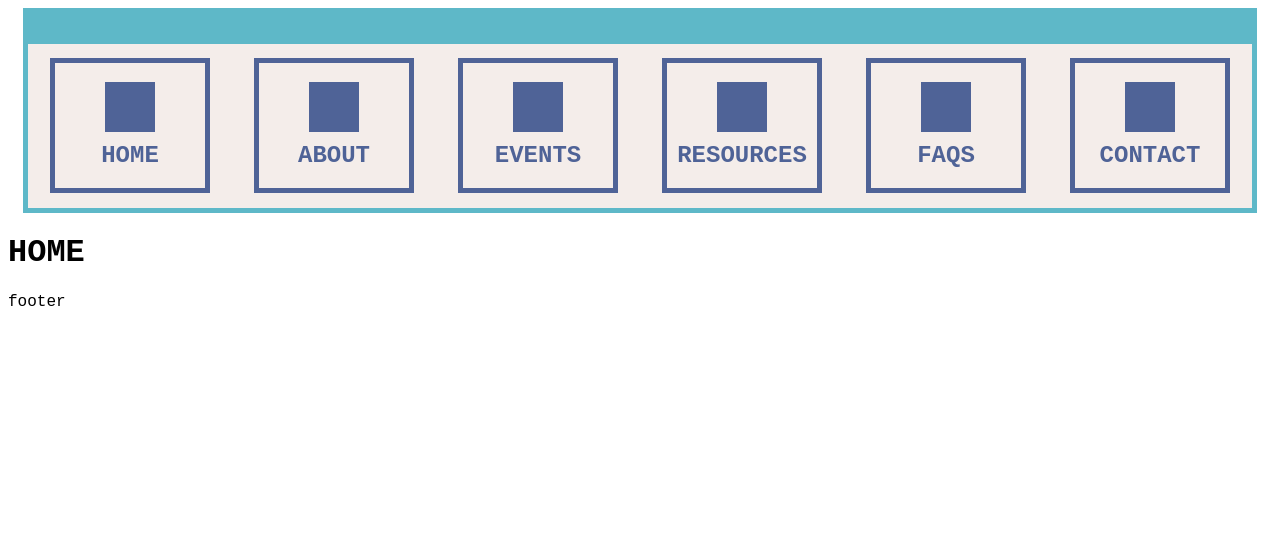
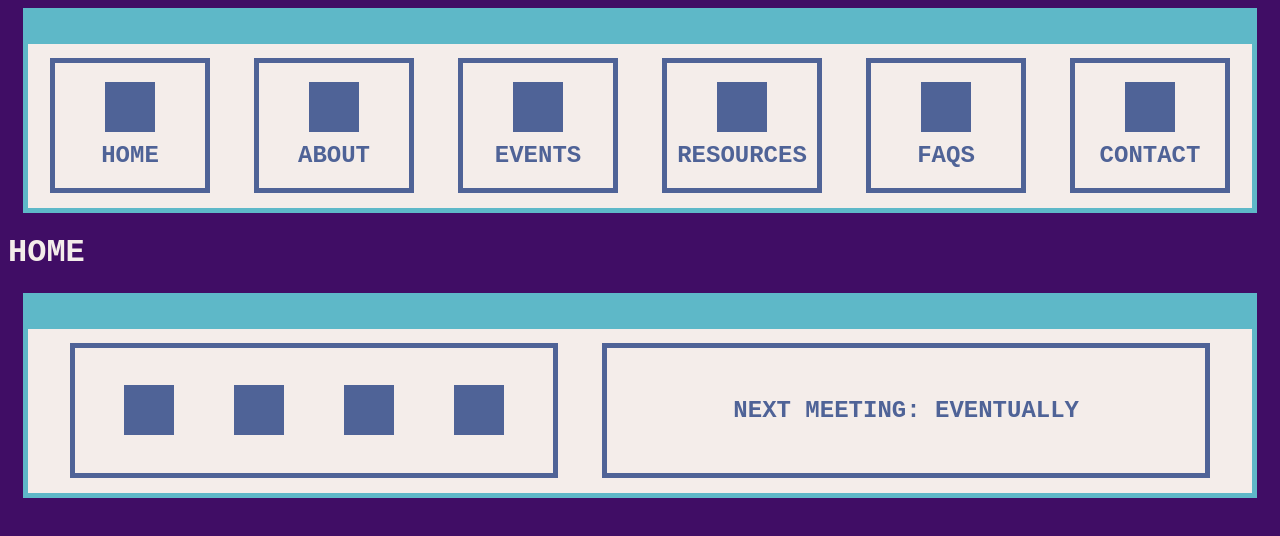
Before and after one commit to gabriel-s-e/AAISWebsite, a Next.js app: page / in a window 1280 px wide. Shown: the top 536 px of the page. Built offline with nearby package versions, Linux system fonts and the light colour scheme; a web font is replaced by a local one.

Commit message:
Added rough footer component styling and font

```diff
--- a/src/app/components/Navbar.module.css
+++ b/src/app/components/Bar.module.css
@@ -1,10 +1,9 @@
 
 .button {
     background-color: #f4edea;
-    color: #4f6397;
     border: 5px solid #4f6397;
-    margin: 22px;
-    margin-top: 14px;
+    margin-left: 22px;
+    margin-right: 22px;
     text-transform: uppercase;
     font-weight: 900;
     text-decoration: none;
@@ -16,10 +15,11 @@
     align-items: center;
     justify-content: center;
     font-size: x-large;
+    color: #4f6397;
     flex-direction: column;
 }
 
-.navbar {
+.bar {
     background-color: #f4edea;
     border: 5px solid #5eb8c8;
     width: 80%;
@@ -36,6 +36,7 @@
     display: flex;
     justify-content: center;
     align-items: center;
+    margin: 14px;
 }
 
 .shape {
@@ -44,6 +45,40 @@
     background-color: #4f6397;
 }
 
+.marginshape {
+    height: 50px;
+    width: 50px;
+    background-color: #4f6397;
+    margin: 30px;
+}
+
 .buttontitle {
     margin-top: 10px;
 }
+
+.linkbox {
+    border: 5px solid #4f6397;
+    display: flex;
+    flex-direction: column;
+    justify-content: center;
+    align-items: center;
+    width: 40%;
+    height: 125px;
+    margin-left: 22px;
+    margin-right: 22px;
+}
+
+.meetbox {
+    border: 5px solid #4f6397;
+    display: flex;
+    justify-content: center;
+    align-items: center;
+    width: 50%;
+    height: 125px;
+    margin-left: 22px;
+    margin-right: 22px;
+    font-size: x-large;
+    color: #4f6397;
+    font-weight: 900;
+    text-transform: uppercase;
+}
--- a/src/app/components/footer.jsx
+++ b/src/app/components/footer.jsx
@@ -1,5 +1,21 @@
+import styles from "./Bar.module.css"
+
 export default function Footer() {
   return (
-    <div>footer</div>
+    <div className={styles.bar}>
+      <div className={styles.links}>
+        <div className={styles.linkbox}>
+          <div className={styles.links}>
+            <div className={styles.marginshape}> </div>
+            <div className={styles.marginshape}> </div>
+            <div className={styles.marginshape}> </div>
+            <div className={styles.marginshape}> </div>
+          </div>
+        </div>
+        <div className={styles.meetbox}>
+          Next meeting: Eventually
+        </div>
+      </div>
+    </div>
   )
 }
--- a/src/app/components/navbar.jsx
+++ b/src/app/components/navbar.jsx
@@ -1,10 +1,10 @@
 import Link from "next/link"
-import styles from "./Navbar.module.css"
+import styles from "./Bar.module.css"
 
 export default function Navbar() {
   return (
-    <nav className={styles.navbar}>
-      <div className={styles.navbartop}></div>
+    <nav className={styles.bar}>
+      {/* <div className={styles.navbartop}></div> */}
       <div className={styles.links}>
         <Link href="/" className={styles.button}>
           <div className={styles.shape}></div>
--- a/src/app/globals.css
+++ b/src/app/globals.css
@@ -2,6 +2,11 @@
   --max-width: 1100px;
   --border-radius: 12px;
   --font-azeret-mono: "Azeret Mono", monospace;
+}
+
+body {
+  background-color: #400d65;
+  color: #f4edea;
 }
 
 html {
```
